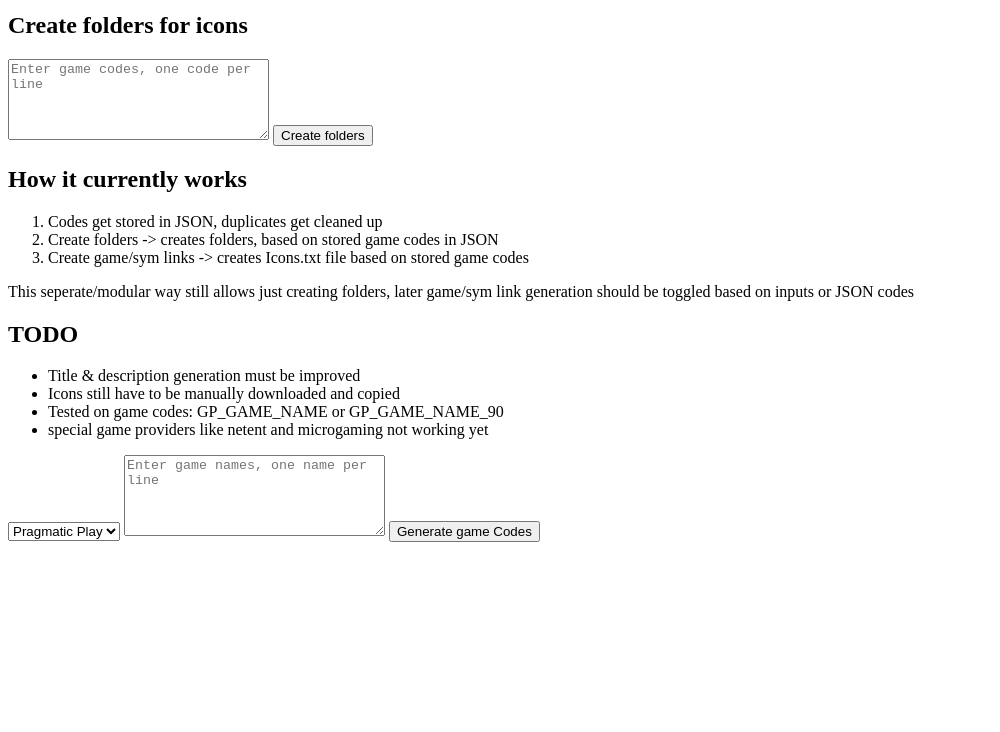
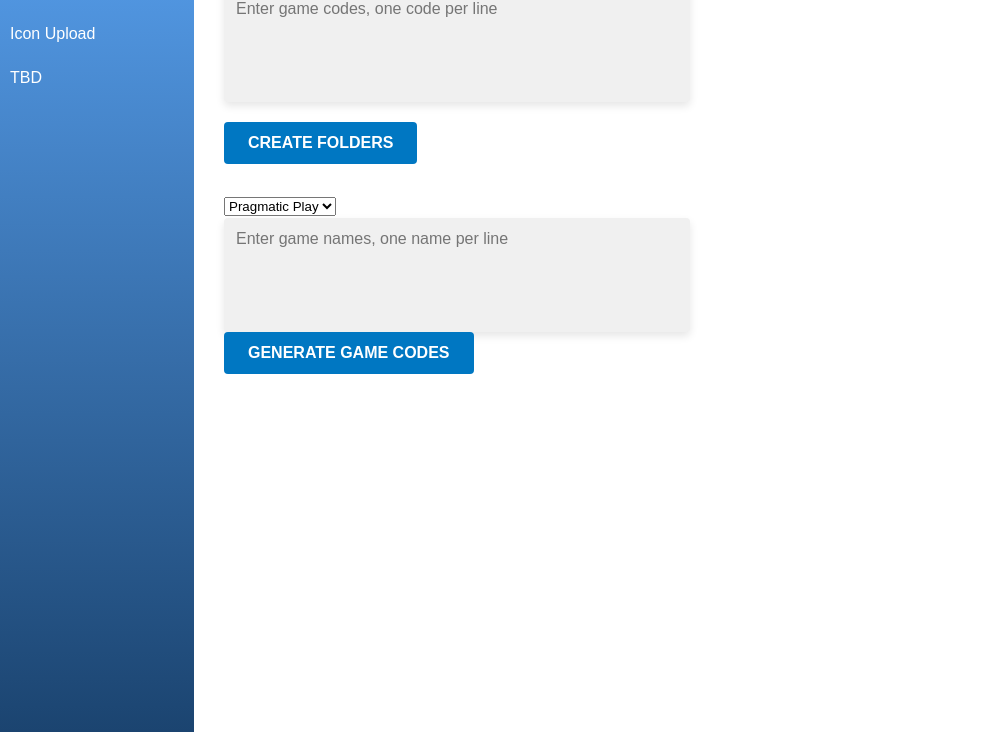
Before and after one commit to GoranK89/new-games-app, an Electron app: page index.html in a window 1000 px wide. Shown: the part 68-800 px from the top of the page. Drawn offline with Linux system fonts and the light colour scheme.

Commit message:
basic scss styling

```diff
--- a/index.html
+++ b/index.html
@@ -5,9 +5,17 @@
     <meta http-equiv="X-UA-Compatible" content="IE=edge" />
     <meta name="viewport" content="width=device-width, initial-scale=1.0" />
     <title>New Games</title>
+    <link rel="stylesheet" href="style.css" />
   </head>
   <body>
-    <h1>New Games app</h1>
+    <section class="side-menu">
+      <h2>NGARAP</h2>
+      <ul>
+        <li><a href="#">Game Codes</a></li>
+        <li><a href="#">Icon Upload</a></li>
+        <li><a href="#">TBD</a></li>
+      </ul>
+    </section>
     <section class="section-create-folders">
       <h2>Create folders for icons</h2>
       <textarea
@@ -17,35 +25,9 @@
         type="text"
         placeholder="Enter game codes, one code per line"
       ></textarea>
-      <button id="btn-create-folder">Create folders</button>
+      <button id="btn-create-folder" class="btn">Create folders</button>
     </section>
-    <div>
-      <h2>How it currently works</h2>
-      <ol>
-        <li>Codes get stored in JSON, duplicates get cleaned up</li>
-        <li>
-          Create folders -> creates folders, based on stored game codes in JSON
-        </li>
-        <li>
-          Create game/sym links -> creates Icons.txt file based on stored game
-          codes
-        </li>
-      </ol>
-      <p>
-        This seperate/modular way still allows just creating folders, later
-        game/sym link generation should be toggled based on inputs or JSON codes
-      </p>
-      <h2>TODO</h2>
-      <ul>
-        <li>Title & description generation must be improved</li>
-        <li>Icons still have to be manually downloaded and copied</li>
-        <li>Tested on game codes: GP_GAME_NAME or GP_GAME_NAME_90</li>
-        <li>
-          special game providers like netent and microgaming not working yet
-        </li>
-      </ul>
-    </div>
-    <div>
+    <section>
       <select>
         <option value="PP">Pragmatic Play</option>
         <option value="PP">Evolution</option>
@@ -57,8 +39,8 @@
         type="text"
         placeholder="Enter game names, one name per line"
       ></textarea>
-      <button>Generate game Codes</button>
-    </div>
+      <button class="btn">Generate game Codes</button>
+    </section>
   </body>
   <script src="./renderer.js"></script>
 </html>
--- a/main.js
+++ b/main.js
@@ -9,6 +9,14 @@ const createLink = require('./createFiles/createLinks');
 
 const desktopPath = app.getPath('desktop');
 const mainPath = `${desktopPath}/Icon Upload`;
+
+const readJsonFile = (path) => {
+  if (fs.existsSync(`${path}/gameCodes.json`)) {
+    const data = fs.readFileSync(`${path}/gameCodes.json`, 'utf8');
+    const gameCodes = JSON.parse(data);
+    return gameCodes;
+  }
+};
 
 function prepareNewUpload(event) {
   const gameCodes = readJsonFile(mainPath);
@@ -42,14 +50,6 @@ function storeGameCodes(event, gameCodes) {
   fs.writeFileSync(gameCodesPath, gameCodesJSON);
 }
 
-const readJsonFile = (path) => {
-  if (fs.existsSync(`${path}/gameCodes.json`)) {
-    const data = fs.readFileSync(`${path}/gameCodes.json`, 'utf8');
-    const gameCodes = JSON.parse(data);
-    return gameCodes;
-  }
-};
-
 // maybe it's safer to use game codes instead of names
 function generateGameCode(gameProvider, gameName) {
   const sanitized = gameName.replace(/[^a-zA-Z ]/g, '').toUpperCase();
@@ -62,8 +62,8 @@ function generateGameCode(gameProvider, gameName) {
 
 const createWindow = () => {
   const win = new BrowserWindow({
-    width: 800,
-    height: 600,
+    width: 1000,
+    height: 700,
     webPreferences: {
       preload: path.join(__dirname, 'preload.js'),
     },
--- a/package.json
+++ b/package.json
@@ -5,12 +5,14 @@
   "main": "main.js",
   "scripts": {
     "start": "electron .",
-    "test": "echo \"Error: no test specified\" && exit 1"
+    "test": "echo \"Error: no test specified\" && exit 1",
+    "build-css": "node-sass scss/main.scss style.css"
   },
   "author": "Goran Kolar",
   "license": "ISC",
   "devDependencies": {
     "electron": "^24.2.0",
-    "electron-reload": "^2.0.0-alpha.1"
+    "electron-reload": "^2.0.0-alpha.1",
+    "node-sass": "^9.0.0"
   }
 }
--- /dev/null
+++ b/scss/_buttons.scss
@@ -0,0 +1,17 @@
+.btn {
+  cursor: pointer;
+  border: none;
+  display: inline-block;
+  padding: 12px 24px;
+  border-radius: 4px;
+  font-size: 16px;
+  font-weight: bold;
+  text-align: center;
+  text-transform: uppercase;
+  background-color: #0077c2;
+  color: #fff;
+
+  &:hover {
+    background-color: #005ea2;
+  }
+}
--- /dev/null
+++ b/scss/_layout.scss
@@ -0,0 +1,32 @@
+body {
+  display: grid;
+  grid-template-columns: 1fr 4fr;
+  gap: 3rem;
+
+  .side-menu {
+    grid-row: 1/4;
+    height: 100vh;
+    background: linear-gradient(to bottom, #559ce9, #1b4470);
+    color: #fff;
+
+    li {
+      a {
+        color: #fff;
+        display: block;
+        padding: 1rem;
+
+        &:hover {
+          background: rgba(255, 255, 255, 0.8);
+          color: #000;
+        }
+      }
+    }
+  }
+
+  .section-create-folders {
+    display: flex;
+    gap: 2rem;
+    flex-direction: column;
+    align-items: flex-start;
+  }
+}
--- /dev/null
+++ b/scss/_reset.scss
@@ -0,0 +1,32 @@
+*,
+*::before,
+*::after {
+  margin: 0;
+  padding: 0;
+  box-sizing: border-box;
+}
+
+html {
+  font-size: 62.5%; /* 1rem = 10px */
+}
+
+body {
+  font-size: 1.6rem;
+  line-height: 1.5;
+  font-family: 'Poppins', sans-serif;
+}
+
+ul {
+  list-style: none;
+}
+
+a:link {
+  text-decoration: none;
+}
+
+// remove the arrows from the input number
+input[type='number']::-webkit-inner-spin-button,
+input[type='number']::-webkit-outer-spin-button {
+  -webkit-appearance: none;
+  margin: 0;
+}
--- /dev/null
+++ b/scss/main.scss
@@ -0,0 +1,24 @@
+@import './variables';
+@import './reset';
+@import './layout';
+@import './buttons';
+
+textarea {
+  display: block;
+  width: 60%;
+  padding: 12px;
+  font-size: 16px;
+  font-family: Arial, sans-serif;
+  color: #333;
+  background-color: #f0f0f0;
+  border: none;
+  border-radius: 4px;
+  box-shadow: 0 4px 8px rgba(0, 0, 0, 0.1);
+  resize: none;
+  transition: box-shadow 0.2s ease-in-out;
+}
+
+textarea:focus {
+  outline: none;
+  box-shadow: 0 0 0 2px rgba(0, 123, 255, 0.25);
+}
```
Also changed, not shown: scss/_variables.scss (added), style.css (added), 1 other file.
